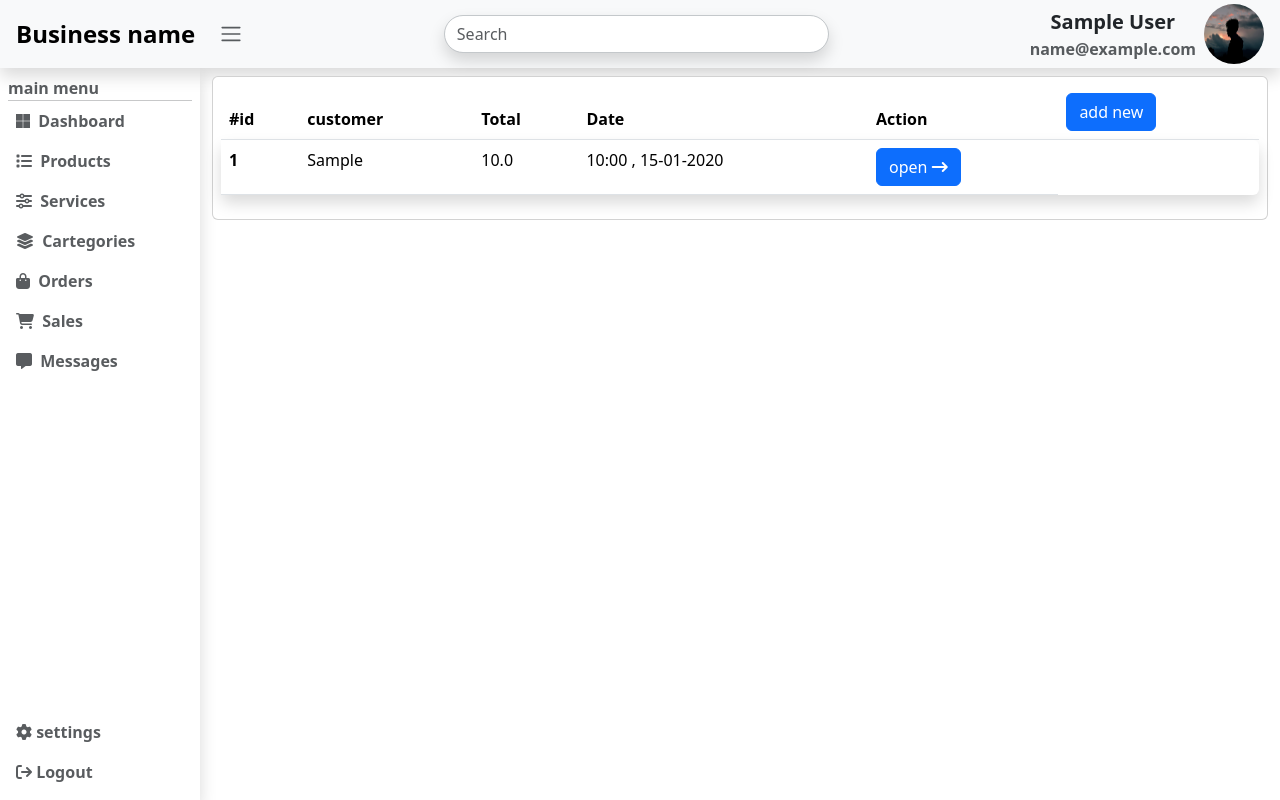
After one commit to muchirajunior/BiasharaDash, a Flask app: page /orders/ in a window 1280 px wide. The commit adds this page. Run offline with Flask 3, Linux system fonts and the light colour scheme; a user stored in the database is signed in; tables that the repository leaves empty hold one stand-in row (values such as "Sample post").

Commit message:
search, orders and dash

```diff
--- a/app.py
+++ b/app.py
@@ -1,10 +1,12 @@
 from config import app
 from controllers.user import users
 from controllers.dashboard import dashboard
+from controllers.orders import orders
 
 #register blueprints
 app.register_blueprint(users)
 app.register_blueprint(dashboard)
+app.register_blueprint(orders)
 
 if __name__=="__main__":
     app.run(debug=True,port=5000)
--- /dev/null
+++ b/controllers/orders.py
@@ -0,0 +1,31 @@
+from flask import Blueprint, render_template,redirect,request
+from flask_login import current_user, login_required
+from models.order import Order,db
+from models.order_items import OrderItem
+from models.item import Item
+
+
+orders=Blueprint("orders",__name__,url_prefix="/orders",template_folder="../templates/orders")
+
+@orders.route("/",methods=['POST','GET'])
+@login_required
+def orders_route():
+    if request.method == 'POST':
+        customer=request.form.get('customer')
+        db.session.add(Order(customer,0,current_user.business_id))
+        db.session.commit()
+    business_orders=Order.query.order_by(Order.created_at.desc()).filter_by(business_id=current_user.business_id).all()
+    return render_template("orders.html",orders=business_orders)
+
+@orders.route("/<id>",methods=['POST','GET'])
+@login_required
+def order_route(id):
+    order= Order.query.filter(Order.id==id,Order.business_id==current_user.business_id).first()
+    if order == None:
+        return redirect('/orders')
+    search=request.args.get('search')
+    if search==None:
+        search=''
+    items=Item.query.filter(Item.business_id==current_user.business_id,Item.stock>0,Item.name.like(f"%{search}%"))
+    order_items=OrderItem.query.filter_by(order_id=order_route.id).all()
+    return render_template("order_page.html",order=order,order_items=order_items,items=items)
--- a/templates/dashboard/dashboard.html
+++ b/templates/dashboard/dashboard.html
@@ -16,10 +16,13 @@
                 <span class="navbar-toggler-icon"></span>
             </button>
             <div class="collapse navbar-collapse" id="navbarSupportedContent">
-                <ul class="navbar-nav me-auto mb-2 mb-lg-0 w-75">
+                <ul class="navbar-nav me-auto mb-2 mb-lg-0">
                     <span class="navbar-toggler-icon m-2"></span>
-                    <input class="form-control shadow border-secondary-subtle w-50 mx-auto rounded-pill" type="search" placeholder="Search" aria-label="Search">
+
                 </ul>
+                <form action="" class="w-100">
+                    <input class="form-control shadow border-secondary-subtle w-50 mx-auto rounded-pill" name="search" type="search" placeholder="Search" maxlength="20" aria-label="Search">
+                 </form>
                 <div class="d-flex flex-column ms-2 me-2 justify-content-center align-items-center">
                     <span class="fw-bold fs-5">{{current_user.name}}</span>
                     <span class="fw-bold text-muted fs-6">{{current_user.email}}</span>
--- a/templates/dashboard/orders.html
+++ b/templates/orders/order_page.html
@@ -2,6 +2,6 @@
 
 {% block content %}
 
-<div>orders</div>
+<div class="card p-2">  order page </div>
 
 {% endblock %}
--- /dev/null
+++ b/templates/orders/orders.html
@@ -0,0 +1,51 @@
+{% extends "dashboard.html" %}
+
+{% block content %}
+
+<!-- add order modal -->
+<div class="modal fade" id="addOrderModal" data-bs-backdrop="static">
+    <div class="modal-dialog modal-content" >
+        <div class="modal-header border-0 fw-bold fs-4">add new order</div>
+        <form class="" action="" method="post">
+            <div class="modal-body">
+                <label for="">Customer name</label>
+                <input type="text" class="form-control " name="customer" maxlength="30" minlength="4" placeholder="customer" required>
+            </div>
+            <div class="modal-footer justify-content-between">
+                <button  class="btn btn-dark " data-bs-dismiss="modal">cancel</button>
+                <button type="submit" class="btn btn-primary ">add new</button>
+            </div>
+
+        </form>
+    </div>
+</div>
+
+<div class="card p-2">
+
+    <table class="table">
+        <thead>
+          <tr>
+            <th scope="col">#id</th>
+            <th scope="col">customer</th>
+            <th scope="col">Total</th>
+            <th scope="col">Date</th>
+            <th>Action</th>
+            <th><button  class="btn btn-primary" data-bs-target="#addOrderModal" data-bs-toggle="modal">add new</button></th>
+          </tr>
+        </thead>
+        <tbody>
+        {% for order in orders %}
+          <tr class="rounded shadow ">
+            <th scope="row">{{order.id}}</th>
+            <td>{{order.customer}}</td>
+            <td>{{order.total}}</td>
+            <td>{{order.created_at.strftime("%H:%M , %d-%m-%Y ")}}</td>
+            <td> <a href="/orders/{{order.id}}" class="btn btn-primary"> open <i class="fa-solid fa-arrow-right-long"></i> </a> </td>
+          </tr>
+        {% endfor %}
+
+        </tbody>
+      </table>
+</div>
+
+{% endblock %}
```
Also changed, not shown: controllers/dashboard.py (+15 -11 lines), templates/dashboard/items.html (+14 -3 lines).
